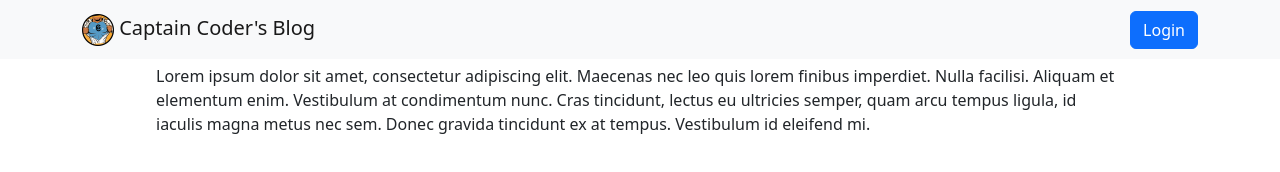
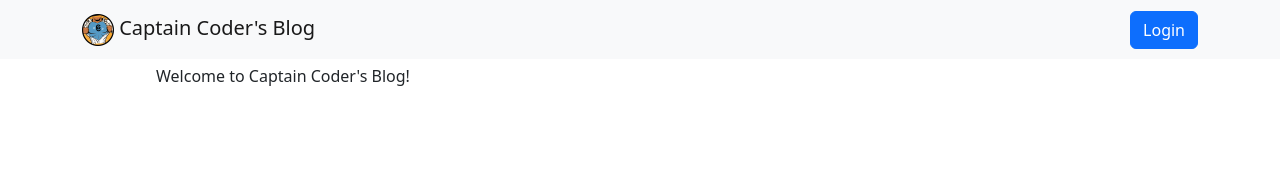
Before and after one commit to jcollard/GitHubToBlogSite, a plain HTML site: page src/wwwroot/index.html in a window 1280 px wide. Drawn offline with nearby package versions, Linux system fonts and the light colour scheme; no server answers.

Commit message:
chore: Change introductory text.

```diff
--- a/src/wwwroot/index.html
+++ b/src/wwwroot/index.html
@@ -45,12 +45,7 @@
             <div class="row justify-content-between">
                 <div class="col">
                     <p>
-                        Lorem ipsum dolor sit amet, consectetur adipiscing elit.
-                        Maecenas nec leo quis lorem finibus imperdiet. Nulla facilisi.
-                        Aliquam et elementum enim. Vestibulum at condimentum nunc. Cras
-                        tincidunt, lectus eu ultricies semper, quam arcu tempus ligula,
-                        id iaculis magna metus nec sem. Donec gravida tincidunt ex at
-                        tempus. Vestibulum id eleifend mi.
+                        Welcome to Captain Coder's Blog!
                     </p>
                 </div>
             </div>
```
